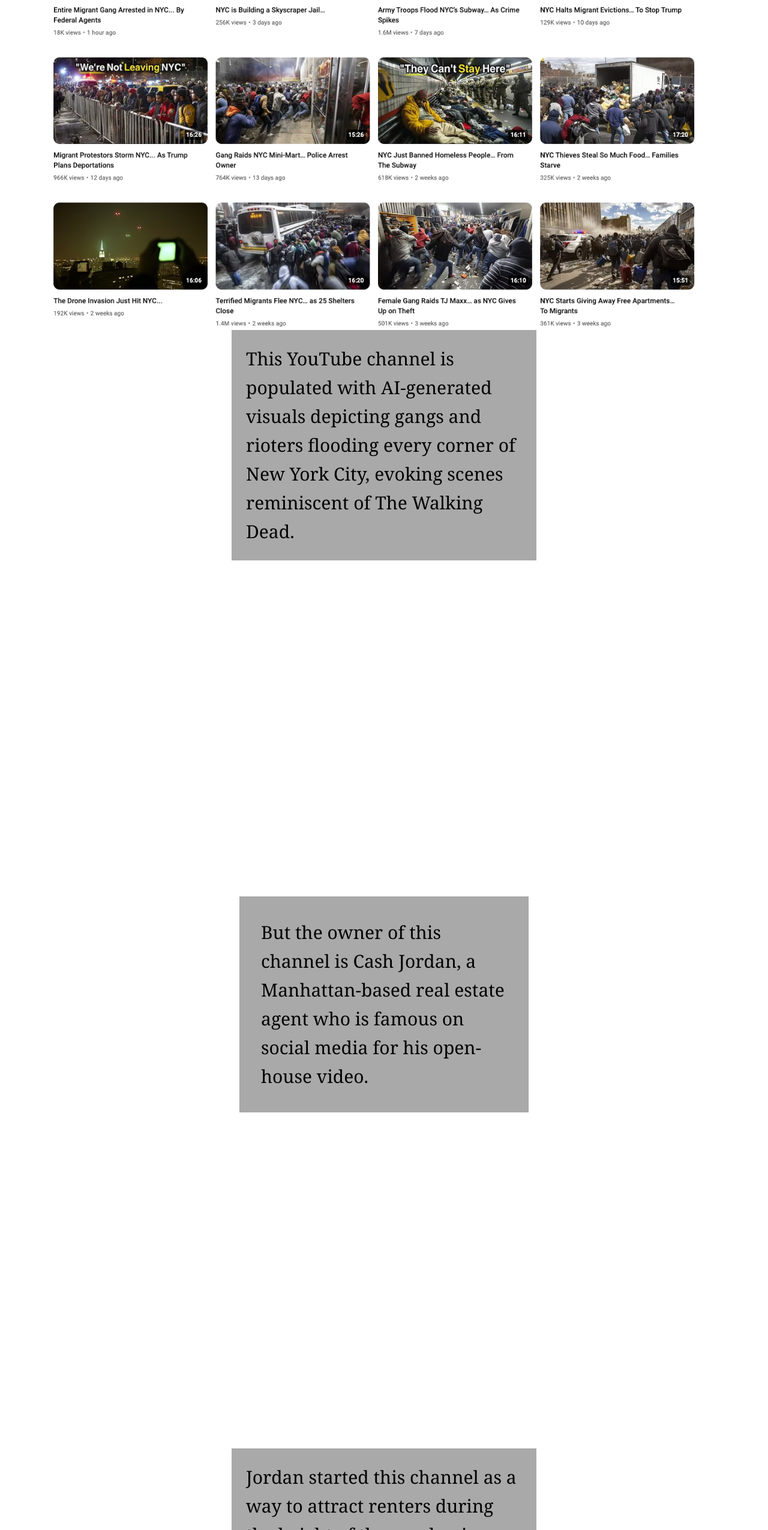
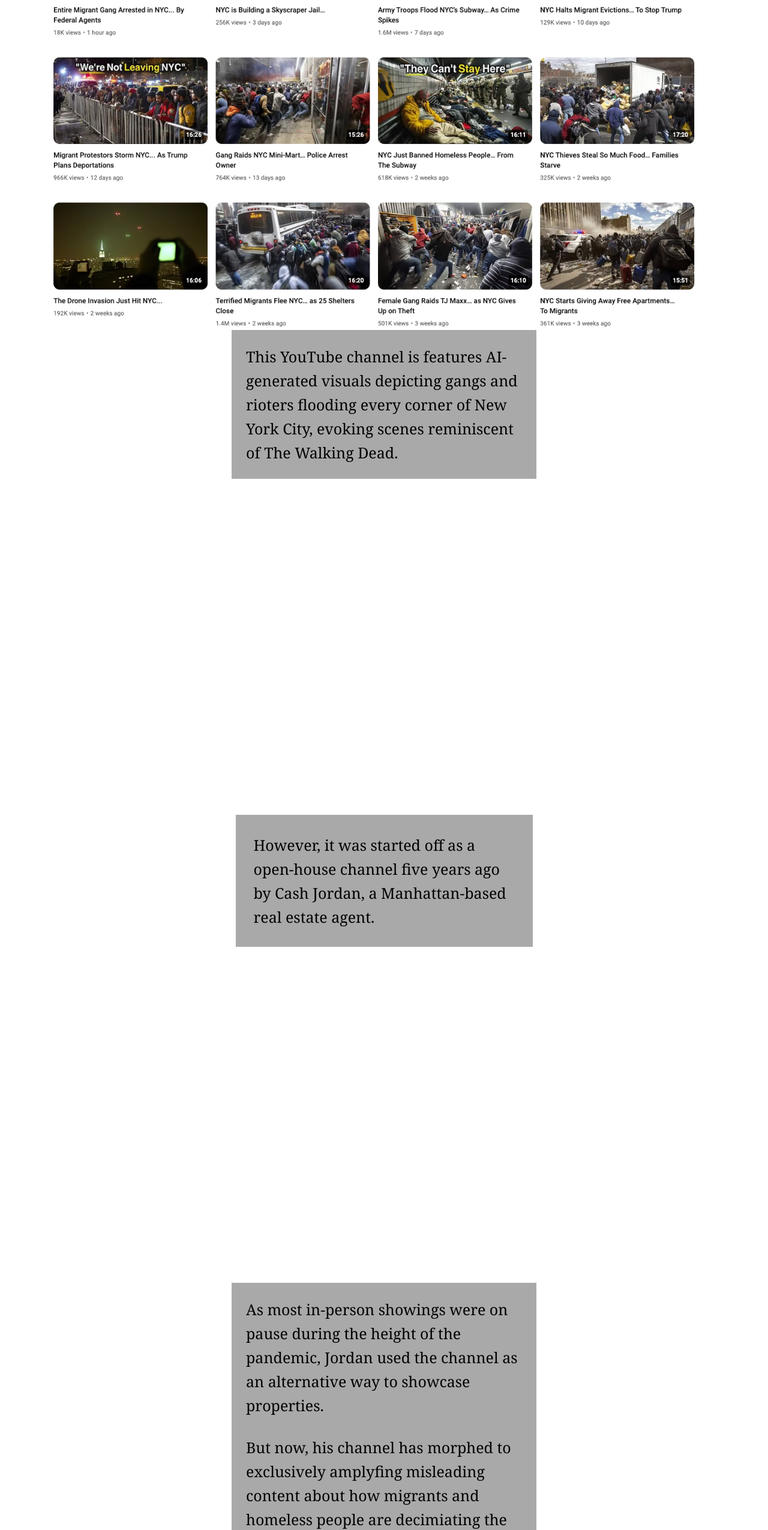
Before and after one commit to kcinbk/cash_jordan_slate, a plain HTML site: page index.html in a window 1280 px wide. Shown: the part 250-2800 px from the top of the page at 60% size. Drawn offline with nearby package versions, Linux system fonts and the light colour scheme; a script that the page names is missing.

Commit message:
Updated index.html

```diff
--- a/index.html
+++ b/index.html
@@ -123,19 +123,19 @@
     <div class="steps-container">
       <div class="step" id="step1">
         <div>
-          <p class="sticky-text">This YouTube channel is populated with AI-generated visuals depicting
+          <p class="sticky-text">This YouTube channel is features AI-generated visuals depicting
             gangs and rioters flooding every corner of New York City, evoking scenes reminiscent of The Walking Dead.
           </p>
 
         </div>
       </div>
       <div class="step" id="step2">
-        <p  class="sticky-text">But the owner of this channel is Cash Jordan, a Manhattan-based real estate agent who is famous on social media for his open-house video.</p>
+        <p  class="sticky-text"> However, it was started off as a open-house channel five years ago by Cash Jordan, a Manhattan-based real estate agent. </p>
 
       </div>
       <div class="step" id="step3">
         <div>
-          <p  class="sticky-text"> Jordan started this channel as a way to attract renters during the height of the pandemic, when much of the in-person showings were paused.</p>
+          <p  class="sticky-text"> As most in-person showings were on pause during the height of the pandemic, Jordan used the channel as an alternative way to showcase properties. </p>
           <p  class="sticky-text"> But now, his channel has morphed to exclusively amplyfing misleading content about how migrants and homeless people are decimiating the city.</p>
         </div>
       </div>
@@ -152,8 +152,8 @@
     <div class="steps-container">
       <div class="step" id="step4">
         <div>
-          <p class="sticky-text"> Ever since his pivot less than two years ago, Jordan has doubled his following to more than 1.2 million, a number that surpasses many local TV stations on YouTube, one of the most important sources for news in the US.</p>
-          <p class="sticky-text">“Fundamentally, this is all about the algorithm,” said one internet scholar. </p>
+          <p class="sticky-text"> Since his pviot two years ago, Jordan has doubled his following to more than 1.2 million, a number that surpasses many local TV stations on YouTube, one of the most important sources for news in the US.</p>
+          <p class="sticky-text"> “Fundamentally, this is all about the algorithm,” said one expert on online misinformation. </p>
         </div>
       </div>
     </div>
--- a/scrolly-styles.css
+++ b/scrolly-styles.css
@@ -91,7 +91,7 @@
 }
 
 .sticky-text {
-    font-size: 30px;
+    font-size: 25px;
 }
 
 .step > * {
```
